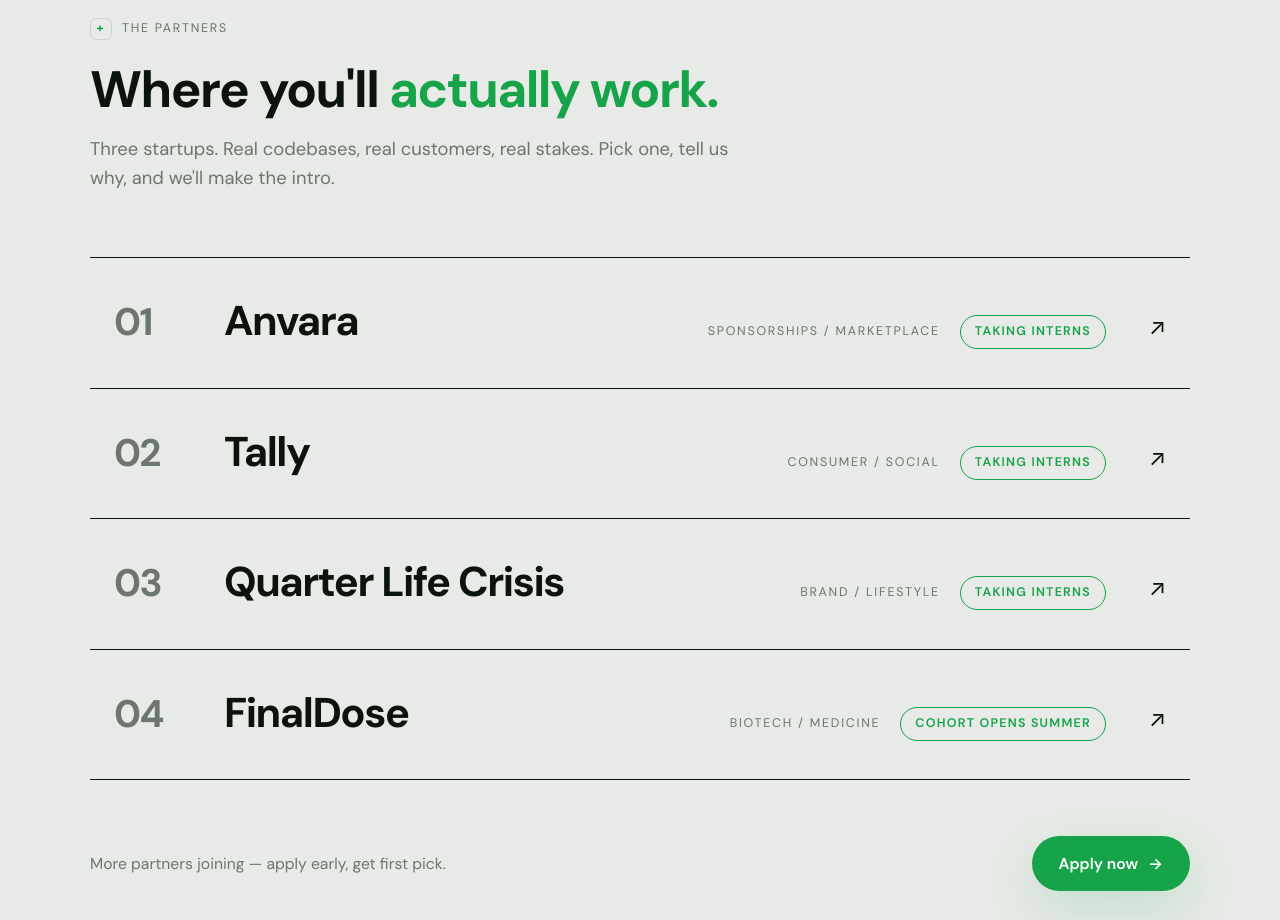
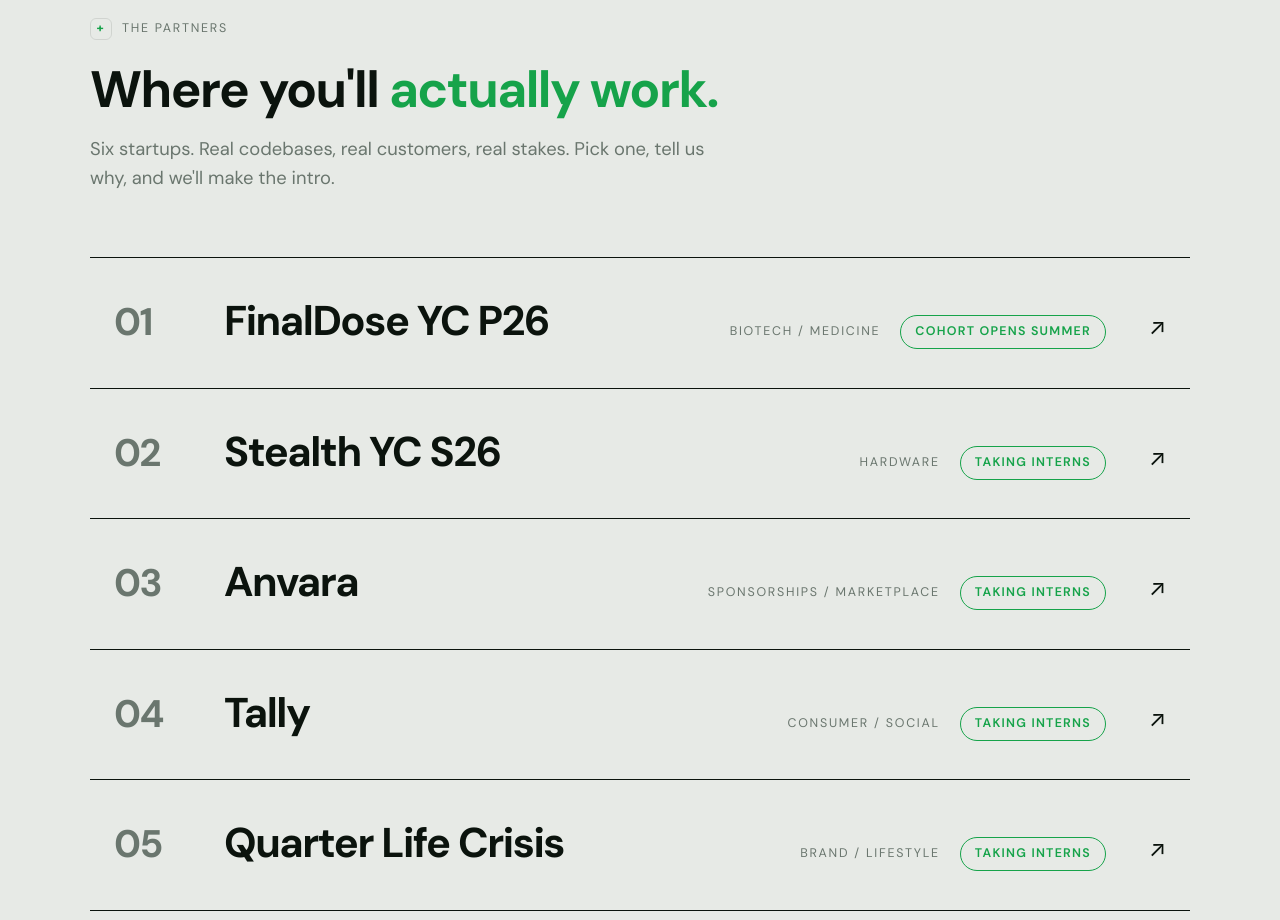
Before and after one commit to mattypark/AxiomApply, an Astro site: page / in a window 1280 px wide. Shown: the part 1880-2800 px from the top of the page. Built offline with nearby package versions, Linux system fonts and the light colour scheme; Astro itself is replaced by a stand-in of ours; some packages are replaced by stand-ins of ours.

Commit message:
new questions:

```diff
--- a/src/pages/index.astro
+++ b/src/pages/index.astro
@@ -32,7 +32,7 @@
       </div>
 
       <div class="h-metrics">
-        <div class="metric"><span class="ml">Startups</span><span class="mv">4 partners</span></div>
+        <div class="metric"><span class="ml">Startups</span><span class="mv">5 partners</span></div>
         <div class="metric"><span class="ml">Interns</span><span class="mv">0 placed</span></div>
         <div class="metric"><span class="ml">Team</span><span class="mv">2 founders</span></div>
         <div class="metric"><span class="ml">Outreach</span><span class="mv">SF & NYC</span></div>
@@ -208,7 +208,7 @@
       <div class="partners-head">
         <span class="tag reveal"><span class="plus">+</span> The partners</span>
         <h2 class="sec-title reveal">Where you'll <em>actually work.</em></h2>
-        <p class="partners-lede reveal">Three startups. Real codebases, real customers, real stakes. Pick one, tell us why, and we'll make the intro.</p>
+        <p class="partners-lede reveal">Six startups. Real codebases, real customers, real stakes. Pick one, tell us why, and we'll make the intro.</p>
       </div>
 
       <div class="p-ledger reveal">
@@ -216,6 +216,66 @@
         <article class="p-row">
           <div class="p-row-top">
             <span class="p-num">01</span>
+            <h3 class="p-name">FinalDose <span class="p-yc">YC&nbsp;P26</span></h3>
+            <span class="p-sector">Biotech / Medicine</span>
+            <span class="p-status">Cohort opens summer</span>
+            <span class="p-arrow" aria-hidden="true">↗</span>
+          </div>
+          <div class="p-row-detail">
+            <div class="p-detail-grid">
+              <div class="p-detail-col">
+                <span class="p-detail-label">What they do</span>
+                <p>Building the world's first programmable drug — engineered to target and cure all cancers. Deep science, massive ambition, ground floor.</p>
+              </div>
+              <div class="p-detail-col">
+                <span class="p-detail-label">The role</span>
+                <ul class="p-chips">
+                  <li>Medicine</li>
+                  <li>Research</li>
+                  <li>Software engineering</li>
+                </ul>
+              </div>
+              <div class="p-detail-col">
+                <span class="p-detail-label">The details</span>
+                <p>Not taking interns yet — first cohort opens this summer (June–August), built for students serious about medicine. Technical applicants like software engineers are welcome too.</p>
+              </div>
+            </div>
+          </div>
+        </article>
+
+        <article class="p-row">
+          <div class="p-row-top">
+            <span class="p-num">02</span>
+            <h3 class="p-name">Stealth <span class="p-yc">YC&nbsp;S26</span></h3>
+            <span class="p-sector">Hardware</span>
+            <span class="p-status">Taking interns</span>
+            <span class="p-arrow" aria-hidden="true">↗</span>
+          </div>
+          <div class="p-row-detail">
+            <div class="p-detail-grid">
+              <div class="p-detail-col">
+                <span class="p-detail-label">What they do</span>
+                <p>Still in stealth — backed by Y Combinator (S26). The full picture is under wraps for now, but it's serious hardware with a team that's already shipping.</p>
+              </div>
+              <div class="p-detail-col">
+                <span class="p-detail-label">The role</span>
+                <ul class="p-chips">
+                  <li>Hardware</li>
+                  <li>Prototyping</li>
+                  <li>Engineering</li>
+                </ul>
+              </div>
+              <div class="p-detail-col">
+                <span class="p-detail-label">The details</span>
+                <p>Looking for hardware interns who are genuinely obsessed with building physical things. If you tinker, prototype, and can't stop making — this is your room.</p>
+              </div>
+            </div>
+          </div>
+        </article>
+
+        <article class="p-row">
+          <div class="p-row-top">
+            <span class="p-num">03</span>
             <h3 class="p-name">Anvara</h3>
             <span class="p-sector">Sponsorships / Marketplace</span>
             <span class="p-status">Taking interns</span>
@@ -246,7 +306,7 @@
 
         <article class="p-row">
           <div class="p-row-top">
-            <span class="p-num">02</span>
+            <span class="p-num">04</span>
             <h3 class="p-name">Tally</h3>
             <span class="p-sector">Consumer / Social</span>
             <span class="p-status">Taking interns</span>
@@ -277,7 +337,7 @@
 
         <article class="p-row">
           <div class="p-row-top">
-            <span class="p-num">03</span>
+            <span class="p-num">05</span>
             <h3 class="p-name">Quarter Life Crisis</h3>
             <span class="p-sector">Brand / Lifestyle</span>
             <span class="p-status">Taking interns</span>
@@ -308,29 +368,29 @@
 
         <article class="p-row">
           <div class="p-row-top">
-            <span class="p-num">04</span>
-            <h3 class="p-name">FinalDose</h3>
-            <span class="p-sector">Biotech / Medicine</span>
-            <span class="p-status">Cohort opens summer</span>
+            <span class="p-num">06</span>
+            <h3 class="p-name">Topit AI</h3>
+            <span class="p-sector">AI / Consumer</span>
+            <span class="p-status">Taking interns</span>
             <span class="p-arrow" aria-hidden="true">↗</span>
           </div>
           <div class="p-row-detail">
             <div class="p-detail-grid">
               <div class="p-detail-col">
                 <span class="p-detail-label">What they do</span>
-                <p>Building the world's first programmable drug — engineered to target and cure all cancers. Deep science, massive ambition, ground floor.</p>
+                <p>An AI startup building consumer-facing products with a culture-first, internet-native brand. Fast-moving and growing through content.</p>
               </div>
               <div class="p-detail-col">
                 <span class="p-detail-label">The role</span>
                 <ul class="p-chips">
-                  <li>Medicine</li>
-                  <li>Research</li>
+                  <li>Marketing</li>
+                  <li>Social &amp; content</li>
                   <li>Software engineering</li>
                 </ul>
               </div>
               <div class="p-detail-col">
                 <span class="p-detail-label">The details</span>
-                <p>Not taking interns yet — first cohort opens this summer (June–August), built for students serious about medicine. Technical applicants like software engineers are welcome too.</p>
+                <p>Mostly marketing and content — own the brand's voice and growth. Technical applicants like software engineers welcome too.</p>
               </div>
             </div>
           </div>
```
